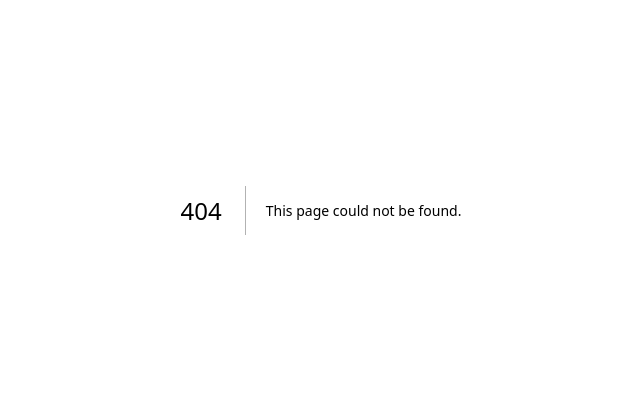
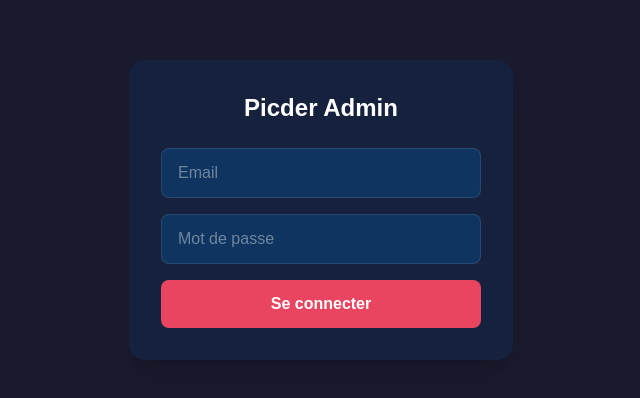
Before and after one commit to Yoctiiking/picder-admin, a Next.js app: page /login in a window 1280 px wide. Before the commit this address had no page. Shown: the part 190-588 px from the top of the page, without its empty margins (319-959 px from the left). Built offline with nearby package versions, Linux system fonts and the light colour scheme; no server answers.

Commit message:
feat: initial Next.js setup with Firebase connection and admin-only login

```diff
--- /dev/null
+++ b/app/login/page.tsx
@@ -0,0 +1,84 @@
+"use client";
+
+import { useState } from "react";
+import { useRouter } from "next/navigation";
+import { signInWithEmailAndPassword, signOut } from "firebase/auth";
+import { doc, getDoc } from "firebase/firestore";
+import { auth, db } from "@/lib/firebase";
+
+export default function LoginPage() {
+  const router = useRouter();
+  const [email, setEmail] = useState("");
+  const [password, setPassword] = useState("");
+  const [error, setError] = useState<string | null>(null);
+  const [loading, setLoading] = useState(false);
+
+  async function handleSubmit(e: React.FormEvent) {
+    e.preventDefault();
+    setLoading(true);
+    setError(null);
+
+    try {
+      const credential = await signInWithEmailAndPassword(auth, email, password);
+      const uid = credential.user.uid;
+
+      // Vérifie que cet utilisateur est bien un admin autorisé
+      const adminDoc = await getDoc(doc(db, "admins", uid));
+
+      if (!adminDoc.exists()) {
+        await signOut(auth); // ← déconnecte immédiatement si pas admin
+        setError("Ce compte n'est pas autorisé à accéder au dashboard.");
+        setLoading(false);
+        return;
+      }
+
+      router.push("/dashboard");
+    } catch (err) {
+      setError("Email ou mot de passe incorrect.");
+      setLoading(false);
+    }
+  }
+
+  return (
+    <div className="flex min-h-screen items-center justify-center bg-[#1a1a2e]">
+      <form
+        onSubmit={handleSubmit}
+        className="w-full max-w-sm rounded-2xl bg-[#16213e] p-8 shadow-xl"
+      >
+        <h1 className="mb-6 text-center text-2xl font-bold text-white">
+          Picder Admin
+        </h1>
+
+        <input
+          type="email"
+          placeholder="Email"
+          value={email}
+          onChange={(e) => setEmail(e.target.value)}
+          required
+          className="mb-4 w-full rounded-lg border border-white/10 bg-[#0f3460] px-4 py-3 text-white placeholder-white/40 outline-none"
+        />
+
+        <input
+          type="password"
+          placeholder="Mot de passe"
+          value={password}
+          onChange={(e) => setPassword(e.target.value)}
+          required
+          className="mb-4 w-full rounded-lg border border-white/10 bg-[#0f3460] px-4 py-3 text-white placeholder-white/40 outline-none"
+        />
+
+        {error && (
+          <p className="mb-4 text-sm text-red-400">{error}</p>
+        )}
+
+        <button
+          type="submit"
+          disabled={loading}
+          className="w-full rounded-lg bg-[#e94560] py-3 font-semibold text-white transition hover:bg-[#d63850] disabled:opacity-50"
+        >
+          {loading ? "Connexion..." : "Se connecter"}
+        </button>
+      </form>
+    </div>
+  );
+}
--- /dev/null
+++ b/lib/firebase.ts
@@ -0,0 +1,15 @@
+import { initializeApp, getApps, getApp } from "firebase/app";
+import { getFirestore } from "firebase/firestore";
+import { getAuth } from "firebase/auth";
+const firebaseConfig = {
+  apiKey: process.env.NEXT_PUBLIC_FIREBASE_API_KEY,
+  authDomain: process.env.NEXT_PUBLIC_FIREBASE_AUTH_DOMAIN,
+  projectId: process.env.NEXT_PUBLIC_FIREBASE_PROJECT_ID,
+  storageBucket: process.env.NEXT_PUBLIC_FIREBASE_STORAGE_BUCKET,
+  messagingSenderId: process.env.NEXT_PUBLIC_FIREBASE_MESSAGING_SENDER_ID,
+  appId: process.env.NEXT_PUBLIC_FIREBASE_APP_ID,
+};
+const app = getApps().length ? getApp() : initializeApp(firebaseConfig);
+
+export const db = getFirestore(app);
+export const auth = getAuth(app);
--- a/package.json
+++ b/package.json
@@ -9,6 +9,7 @@
     "lint": "eslint"
   },
   "dependencies": {
+    "firebase": "^12.15.0",
     "next": "16.2.9",
     "react": "19.2.4",
     "react-dom": "19.2.4"
```
Also changed, not shown: 1 other file (tests, documents, lock files or other folders).
